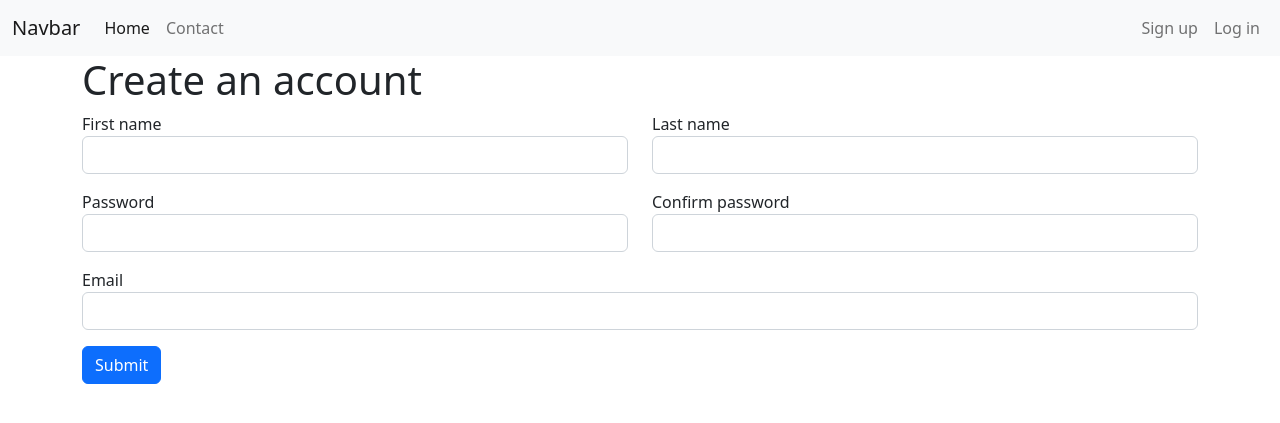
After one commit to metalevel-tech/exc-php-simple-mvc-v2, a PHP site: page /register in a window 1280 px wide. The commit adds this page. Shown: the top 423 px of the page. Run offline with PHP 8.4, Linux system fonts and the light colour scheme.

Commit message:
Login and register pages added

```diff
--- a/controllers/AuthController.php
+++ b/controllers/AuthController.php
@@ -16,5 +16,16 @@ use app\core\Request;
 
 class AuthController extends Controller
 {
+    public function login()
+    {
+        return $this->render('login');
+    }
 
+    public function register(Request $request)
+    {
+        if ($request->isPost()) {
+            return 'Handling submitted data';
+        }
+        return $this->render('register');
+    }
 }
--- a/core/Request.php
+++ b/core/Request.php
@@ -16,7 +16,7 @@ class Request
      * getPath
      *
      * @param $_SERVER['REQUEST_URI']
-     * @return void
+     * @return string
      */
     public function getPath()
     {
@@ -33,31 +33,51 @@ class Request
      * method
      *
      * @param $_SERVER['REQUEST_METHOD']
-     * @return void
+     * @return string
      */
-    public function getMethod()
+    public function method()
     {
         return strtolower($_SERVER['REQUEST_METHOD']);
     }
 
     /**
+     * isGet
+     *
+     * @return bool
+     */
+    public function isGet()
+    {
+        return $this->method() === 'get';
+    }
+
+    /**
+     * isPost
+     *
+     * @return bool
+     */
+    public function isPost()
+    {
+        return $this->method() === 'post';
+    }
+
+    /**
      * getBody
      *
-     * @return sanitized $_POST or $_GET
+     * @return array $_POST or $_GET but sanitized
      */
     public function getBody()
     {
         $body = [];
 
-        if ($this->getMethod() === "get") {
+        if ($this->method() === "get") {
             foreach ($_GET as $key => $value) {
                 $body[$key] = filter_input(INPUT_GET, $key, FILTER_SANITIZE_SPECIAL_CHARS);
             }
         }
 
-        if ($this->getMethod() === "post") {
+        if ($this->method() === "post") {
             foreach ($_POST as $key => $value) {
-                $body[$key] = filter_input(INPUT_GET, $key, FILTER_SANITIZE_SPECIAL_CHARS);
+                $body[$key] = filter_input(INPUT_POST, $key, FILTER_SANITIZE_SPECIAL_CHARS);
             }
         }
 
--- a/core/Router.php
+++ b/core/Router.php
@@ -15,18 +15,12 @@ class Router
     public Request $request;
     public Response $response;
     protected array $routes = [];
-    /**
-     *  protected array $routes = [
-     *      "get"  => [ "/" => "callBack", "/contacts" => "callBack" ],
-     *      "post" => [ "/posts" => "callBack", ... ]
-     *  ];
-     */
-
 
     /**
      * __construct
      *
      * @param  \app\core\Request $request
+     * @param  \app\core\Response $response
      * @return void
      */
     public function __construct(Request $request, Response $response)
@@ -39,10 +33,10 @@ class Router
      * get
      *
      * @param  string $path
-     * @param  function $callback
+     * @param  mixed $callback
      * @return void
      */
-    public function get($path, $callback)
+    public function get(string $path, mixed $callback)
     {
         $this->routes["get"][$path] = $callback;
     }
@@ -51,10 +45,10 @@ class Router
      * post
      *
      * @param  string $path
-     * @param  function $callback
+     * @param  mixed $callback
      * @return void
      */
-    public function post($path, $callback)
+    public function post(string $path, mixed $callback)
     {
         $this->routes["post"][$path] = $callback;
     }
@@ -62,12 +56,16 @@ class Router
     /**
      * resolve
      *
-     * @return void
+     * @var string $path
+     * @var string $method
+     * @var mixed $callback
+     *
+     * @return string
      */
     public function resolve()
     {
         $path = $this->request->getPath();
-        $method = $this->request->getMethod();
+        $method = $this->request->method();
         $callback = $this->routes[$method][$path] ?? false;
 
         if ($callback === false) {
--- a/public/index.php
+++ b/public/index.php
@@ -16,6 +16,7 @@ if (true) {
 
 use app\core\Application;
 use app\controllers\SiteController;
+use app\controllers\AuthController;
 
 $rootPath = dirname(__DIR__);
 
@@ -23,7 +24,14 @@ $app = new Application($rootPath);
 
 $app->router->get("/", [SiteController::class, "home"]);
 $app->router->get("/home", [SiteController::class, "home"]);
+
 $app->router->get("/contact", [SiteController::class, "contact"]);
 $app->router->post("/contact", [SiteController::class, "handleContact"]);
 
+$app->router->get("/login", [AuthController::class, "login"]);
+$app->router->post("/login", [AuthController::class, "login"]);
+
+$app->router->get("/register", [AuthController::class, "register"]);
+$app->router->post("/register", [AuthController::class, "register"]);
+
 $app->run();
--- a/views/layouts/main.php
+++ b/views/layouts/main.php
@@ -29,6 +29,14 @@
                         <a class="nav-link" href="/contact">Contact</a>
                     </li>
                 </ul>
+                <ul class="navbar-nav ml-auto mb-2 mb-lg-0">
+                    <li class="nav-item">
+                        <a class="nav-link" href="/register">Sign up</a>
+                    </li>
+                    <li class="nav-item">
+                        <a class="nav-link" href="/login">Log in</a>
+                    </li>
+                </ul>
             </div>
         </div>
     </nav>
--- /dev/null
+++ b/views/register.php
@@ -0,0 +1,42 @@
+<h1>Create an account</h1>
+
+<form action="" method="post">
+    <div class="row">
+        <div class="col">
+            <div class="mb-3">
+                <label>First name</label>
+                <input type="text" name="firstName" class="form-control">
+            </div>
+        </div>
+
+        <div class="col">
+            <div class="mb-3">
+                <label>Last name</label>
+                <input type="text" name="lastName" class="form-control">
+            </div>
+        </div>
+    </div>
+
+    <div class="row">
+        <div class="col">
+            <div class="mb-3">
+                <label>Password</label>
+                <input type="password" name="password" class="form-control">
+            </div>
+        </div>
+
+        <div class="col">
+            <div class="mb-3">
+                <label>Confirm password</label>
+                <input type="password" name="passwordConfirm" class="form-control">
+            </div>
+        </div>
+    </div>
+
+    <div class="mb-3">
+        <label>Email</label>
+        <input type="text" name="email" class="form-control">
+    </div>
+
+    <button type="submit" class="btn btn-primary">Submit</button>
+</form>
```
Also changed, not shown: controllers/SiteController.php (+20 -4 lines), views/login.php (added, +20 -0 lines), README.md.
